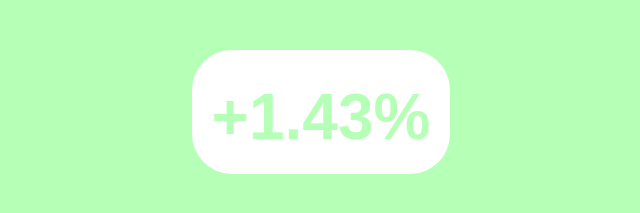
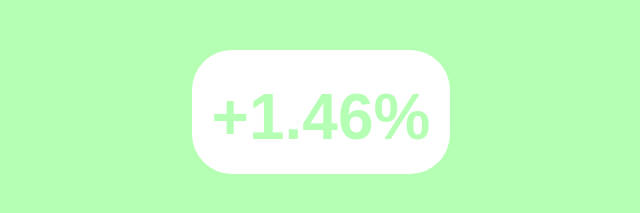
Before and after one commit to brycedorn/market-vibe, a plain HTML site: page index.html in a window 1280 px wide. Shown: the part 401-614 px from the top of the page, 319-959 px from the left. Drawn offline with Linux system fonts and the light colour scheme.

Commit message:
Deploying to gh-pages from  @ 5fb5195ecb50fae0e42ed5a79d78eec31ddffd7c 🚀

```diff
--- a/index.html
+++ b/index.html
@@ -1 +1 @@
-<!DOCTYPE html><html><head><title>Market is 🙂 today.</title><meta charset="utf-8"><link rel="preconnect" href="https://finnhub.io"></head><body style="margin:0"><div style="width:100%;height:100vh;display:flex;flex-direction:column;align-items:center;justify-content:center;background-color:rgba(0,255,0,.286);font-family:sans-serif"><h1 style="font-size:12em;cursor:default;margin:0">🙂</h1><h2 style="border-radius:40px;background:#fff;cursor:default;padding:30px 20px 20px;color:rgba(0,255,0,.286);font-size:4em">+1.43%</h2></div> </body></html>
+<!DOCTYPE html><html><head><title>Market is 🙂 today.</title><meta charset="utf-8"><link rel="preconnect" href="https://finnhub.io"></head><body style="margin:0"><div style="width:100%;height:100vh;display:flex;flex-direction:column;align-items:center;justify-content:center;background-color:rgba(0,255,0,.29);font-family:sans-serif"><h1 style="font-size:12em;cursor:default;margin:0">🙂</h1><h2 style="border-radius:40px;background:#fff;cursor:default;padding:30px 20px 20px;color:rgba(0,255,0,.29);font-size:4em">+1.46%</h2></div> </body></html>
```
